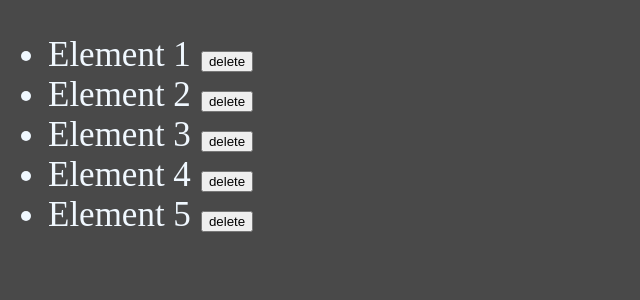
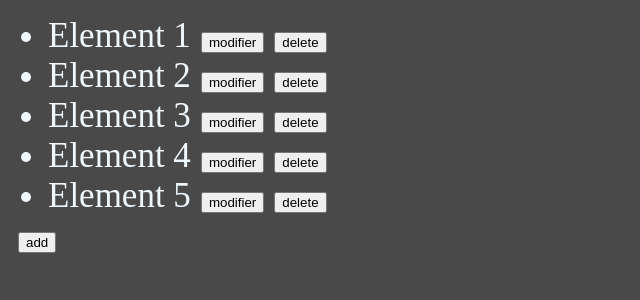
Before and after one commit to manu-cj/vue-js-premier-pas, a Vue app in the folder vue-first-step/: page / in a window 1280 px wide. Shown: the top 300 px of the page, without its empty margins (0-640 px from the left). Built offline with nearby package versions, Linux system fonts and the light colour scheme.

Commit message:
Ajout d'une fonction pour ajouter des éléments

```diff
--- a/vue-first-step/src/components/List.vue
+++ b/vue-first-step/src/components/List.vue
@@ -1,7 +1,7 @@
 <template>
   <div>
     <ul>
-      <li @dblclick="modify(index)" v-for="(element, index) in elements">
+      <li v-for="(element, index) in elements">
         <span style="width: 100px" v-if="!element.modifyOn"
         @dblclick="modify(index)">
            {{element.text}}
@@ -11,12 +11,21 @@
                v-on:keyup.enter="valid(index, $event)"
                ref="input"
                type="text" style="width: 100px">
+        <button @click="modify(index)" style="margin-left: 10px">modifier</button>
         <button @click="remove(index)" style="margin-left: 10px">delete</button>
       </li>
     </ul>
+    <button v-if="addElement === false" @click="addElement = true" style="margin-left: 10px">add</button>
+    <button v-if="addElement=== true"
+            @click="addElement = false"
+            style="margin-left: 10px">annuler</button>
+    <input v-if="addElement === true"
+           v-on:keyup.enter="add($event)"
+           type="text" placeholder="Ajoutez un élément">
     <div v-if="elements.length === 0">
+      {{addElement = null}}
       <h1>Non, il n'y a plus rien ici</h1>
-      <input type="text" style="width: 100px">
+      <input v-on:keyup.enter="add($event)" type="text" placeholder="Ajoutez un élément">
     </div>
   </div>
 </template>
@@ -34,8 +43,8 @@ export default {
         {text : "Element 3", modifyOn : false},
         {text : "Element 4", modifyOn : false},
         {text : "Element 5", modifyOn : false},
-
-      ]
+      ],
+      addElement : false,
     }
   },
 
@@ -53,6 +62,11 @@ export default {
         this.elements[index].modifyOn = false
     },
 
+    add(event) {
+      this.elements.push({text: event.target.value, modifyOn: false});
+      this.addElement = false
+    }
+
   },
   updated() {
     let inputs = this.$refs.input;
@@ -67,6 +81,9 @@ export default {
 <style scoped>
   div {
     color: aliceblue;
+  }
+
+  li {
     font-size: 35px;
   }
 </style>
```
